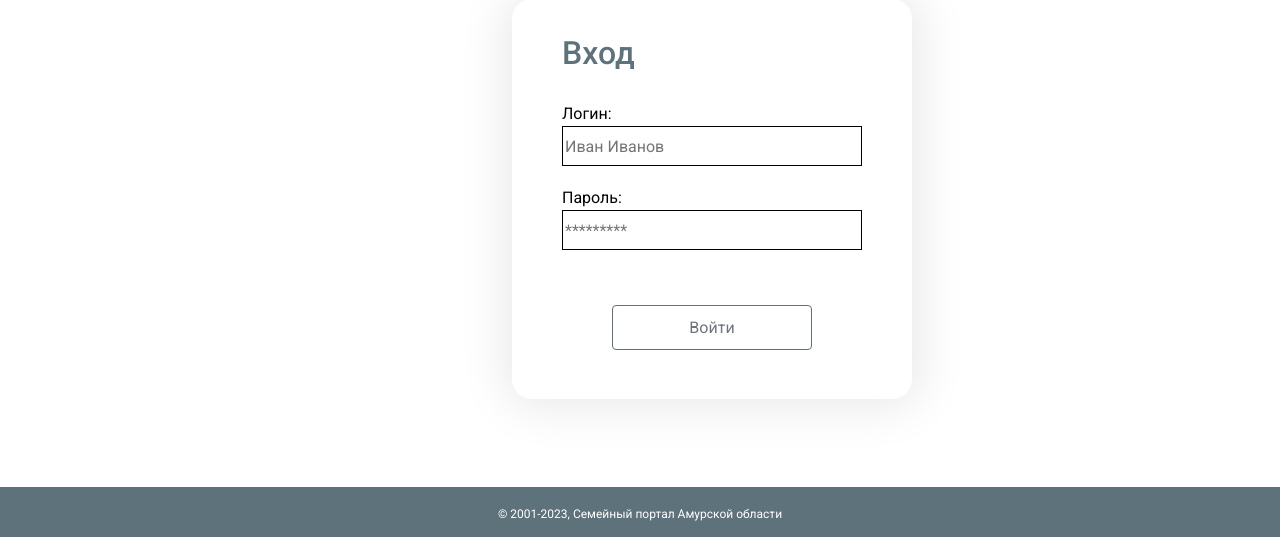
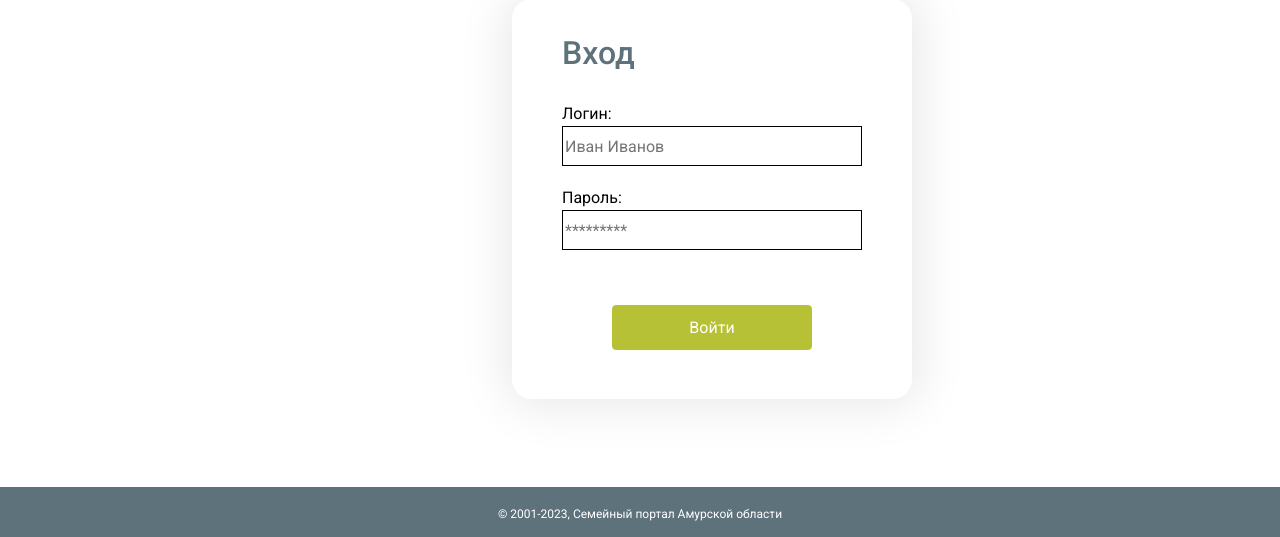
Before and after one commit to wackywildoak/test_amur, a PHP site: page /login.php in a window 1280 px wide. Shown: the part 263-800 px from the top of the page. Run offline with PHP 8.4, Linux system fonts and the light colour scheme.

Commit message:
tsk10141 test_amur: changed button in the modal

```diff
--- a/assets/css/main.css
+++ b/assets/css/main.css
@@ -610,11 +610,13 @@ a.social-link.ok:hover {
 
 .btn.btn-login.btn-outline-secondary {
   border-radius: 4px;
-  border: 1px solid var(--contrast-color);
+  border: 1px solid #b7c136;
   height: 45px;
   width: 200px;
   margin-top: 35px;
   margin-left: 50px;
+  background-color: #b7c136;
+  color: var(--bg-color);
 
 }
 
@@ -623,8 +625,8 @@ a.social-link.ok:hover {
   border: 1px solid #b7c136;
   height: 45px;
   width: 200px;
-  background-color: #b7c136;
-  color: var(--bg-color);
+  background-color: var(--bg-color);
+  color: #b7c136;
 }
 
 
```
